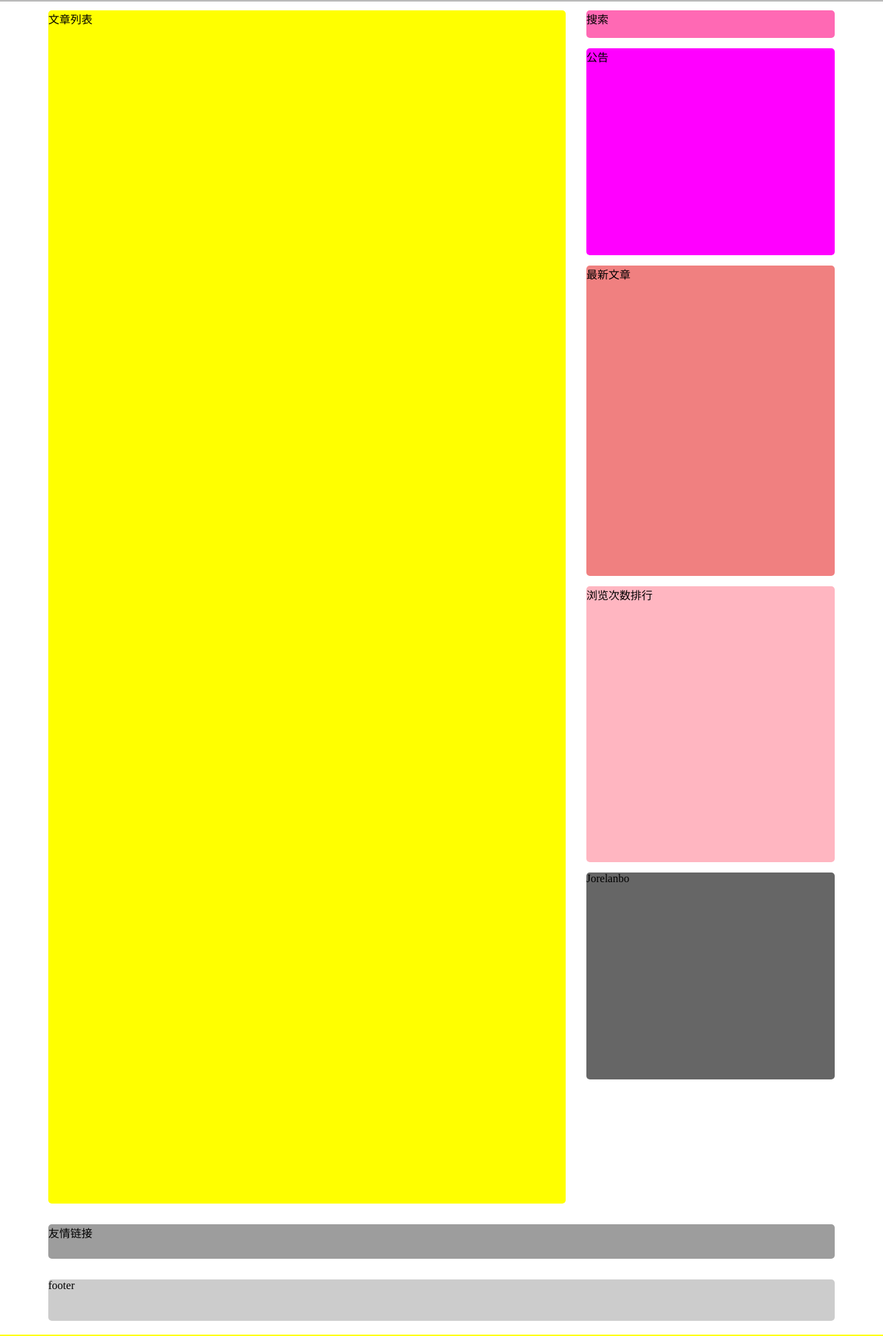
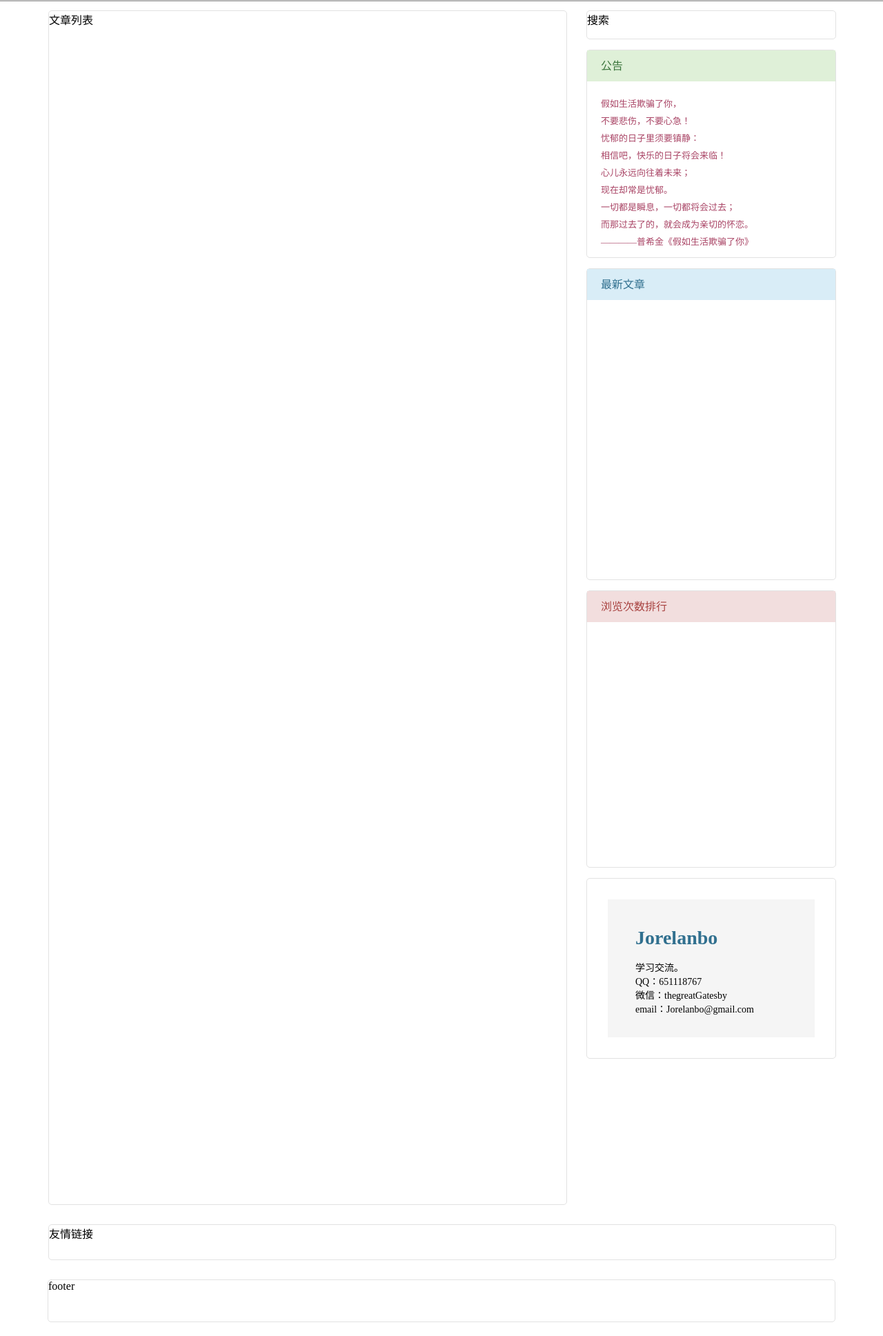
Before and after one commit to Jorelanbo/blog, a PHP site: page / in a window 1280 px wide. Shown: the part 160-2097 px from the top of the page at 69% size. Run offline with PHP 8.4, Linux system fonts and the light colour scheme; data that the repository does not hold is empty.

Commit message:
去掉了之前的布局初始样式，添加了新的样式

```diff
--- a/index.php
+++ b/index.php
@@ -34,19 +34,37 @@ require_once 'header.php';
         </div>
 
         <div class="announcement">
-            公告
+            <div class="menu_title">公告</div>
+            <div class="announcement_box">
+                假如生活欺骗了你，<br>
+                不要悲伤，不要心急！<br>
+                忧郁的日子里须要镇静：<br>
+                相信吧，快乐的日子将会来临！<br>
+                心儿永远向往着未来；<br>
+                现在却常是忧郁。<br>
+                一切都是瞬息，一切都将会过去；<br>
+                而那过去了的，就会成为亲切的怀恋。<br>
+                ————普希金《假如生活欺骗了你》
+
+            </div>
         </div>
 
         <div class="newest">
-            最新文章
+            <div class="menu_title">最新文章</div>
         </div>
 
         <div class="scan_times_list">
-            浏览次数排行
+            <div class="menu_title">浏览次数排行</div>
         </div>
 
         <div class="Jorelanbo">
-            Jorelanbo
+            <div class="Jorelanbo_box">
+                <h2>Jorelanbo</h2><br>
+                学习交流。<br>
+                QQ：651118767<br>
+                微信：thegreatGatesby<br>
+                email：Jorelanbo@gmail.com
+            </div>
         </div>
 
         <!--计划添加悬浮简介-->
--- a/templates/style/base.css
+++ b/templates/style/base.css
@@ -218,8 +218,9 @@ a {
     width: 750px;
     height: 1730px;
     margin: 15px;
-    background: yellow;
+    background: white;
     border-radius: 5px;
+    border: 1px solid #e2e2e2;
 }
 
 .content .menu {
@@ -233,40 +234,93 @@ a {
     width: 360px;
     height: 40px;
     margin: 15px;
-    background: hotpink;
+    background: white;
     border-radius: 5px;
+    border: 1px solid #e2e2e2;
+}
+
+.menu_title {
+    height: 45px;
+    line-height: 45px;
+    background: #DFF0D8;
+    font-size: 16px;
+    font-family: 微软雅黑, serif;
+    padding-left: 20px;
 }
 
 .content .menu .announcement {
     width: 360px;
     height: 300px;
     margin: 15px;
-    background: fuchsia;
+    background: white;
     border-radius: 5px;
+    border: 1px solid #e2e2e2;
+}
+
+.content .menu .announcement .menu_title {
+    color: #3C763D;
+}
+
+.content .menu .announcement .announcement_box {
+    width: 300px;
+    height: 240px;
+    line-height: 25px;
+    margin: 20px;
+    font-size: 13px;
+    color: #A94465;
 }
 
 .content .menu .newest {
     width: 360px;
     height: 450px;
     margin: 15px;
-    background: lightcoral;
+    background: white;
     border-radius: 5px;
+    border: 1px solid #e2e2e2;
+}
+
+.content .menu .newest .menu_title {
+    background: #D9EDF7;
+    color: #31708F;
 }
 
 .content .menu .scan_times_list {
     width: 360px;
     height: 400px;
     margin: 15px;
-    background: lightpink;
+    background: white;
     border-radius: 5px;
+    border: 1px solid #e2e2e2;
+}
+
+.content .menu .scan_times_list .menu_title {
+    background: #F2DEDE;
+    color: #A94442;
 }
 
 .content .menu .Jorelanbo {
     width: 360px;
-    height: 300px;
+    height: 260px;
     margin: 15px;
-    background: #666666;
+    background: white;
     border-radius: 5px;
+    border: 1px solid #e2e2e2;
+}
+
+.content .menu .Jorelanbo .Jorelanbo_box {
+    width: 260px;
+    height: 160px;
+    margin: 30px;
+    background: #F5F5F5;
+    padding-left: 40px;
+    padding-top: 40px;
+    font-size: 14px;
+    font-family: 微软雅黑, serif ;
+}
+
+.content .menu .Jorelanbo .Jorelanbo_box h2 {
+    font-size: 28px;
+    color: #31708F;
 }
 
 .links_box {
@@ -280,17 +334,19 @@ a {
     width: 1140px;
     height: 50px;
     margin-top: 15px;
-    background: #9d9d9d;
+    background: white;
     border-radius: 5px;
+    border: 1px solid #e2e2e2;
 }
 
 /*底部区域=============================*/
 .footer {
     width: 1140px;
     height: 60px;
-    background: #cccccc;
+    background: white;
     margin: 0 auto;
     border-radius: 5px;
+    border: 1px solid #e2e2e2;
 }
 
 .blank {
```
Also changed, not shown: life.php (+24 -4 lines), skill.php (+24 -4 lines).
